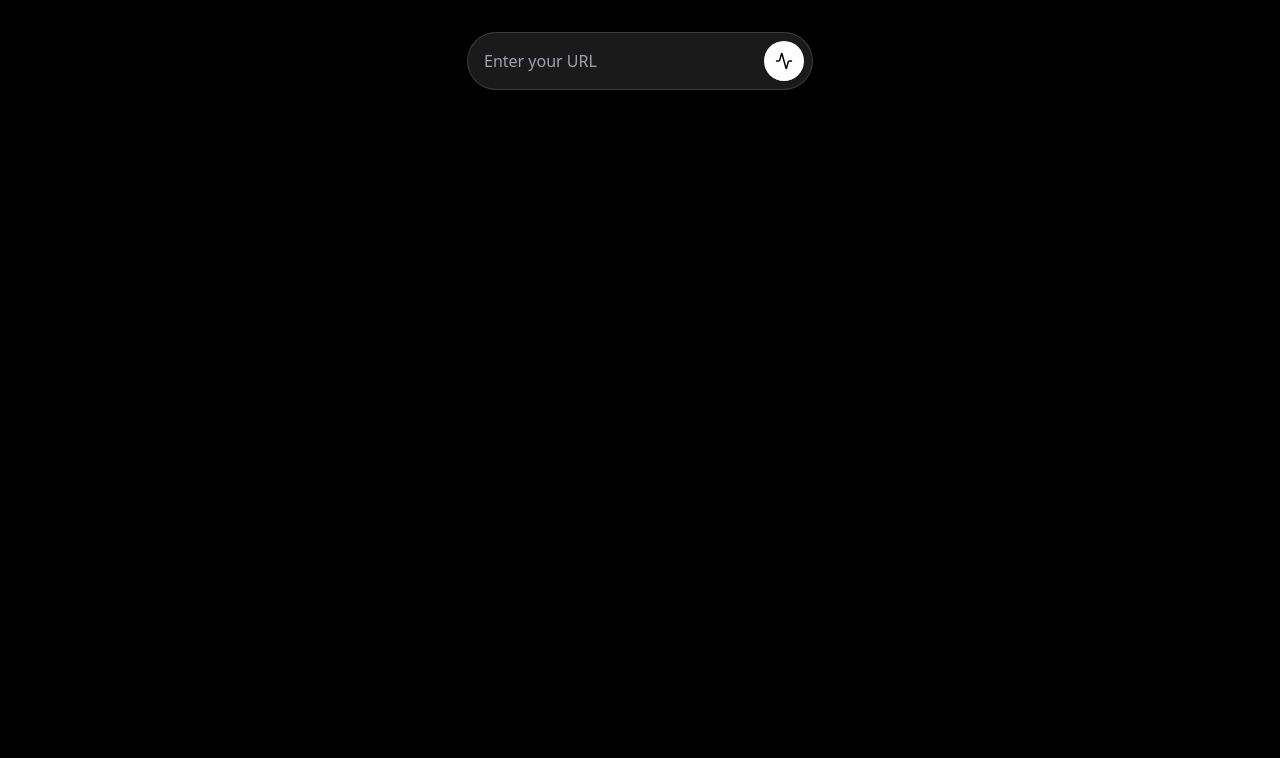
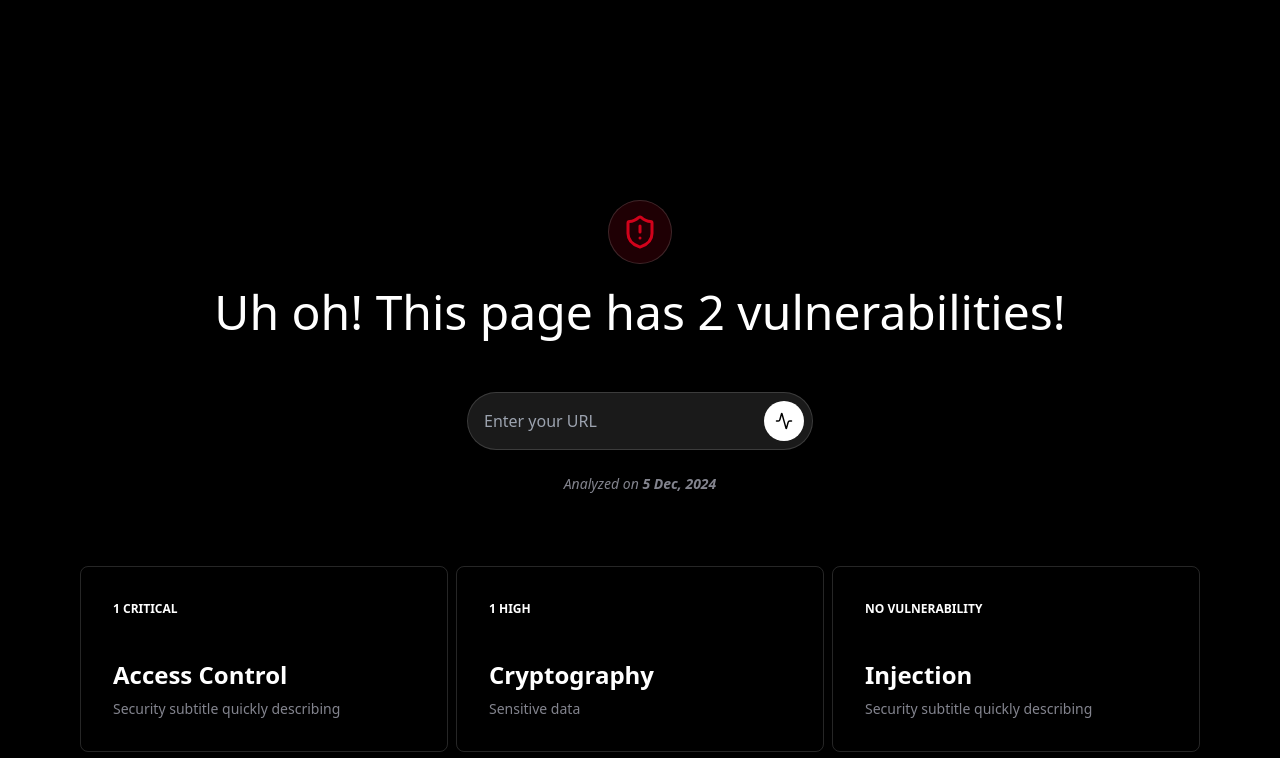
Before and after one commit to TugdualDek/projet-secu-logicielle, a Next.js app in the folder frontend/: page /report in a window 1280 px wide. Shown: the top 758 px of the page. Built offline with nearby package versions, Linux system fonts and the light colour scheme.

Commit message:
Styled report page with titles and accordions mapping data cleaned tailwind config

```diff
--- a/frontend/src/app/report/page.jsx
+++ b/frontend/src/app/report/page.jsx
@@ -1,12 +1,116 @@
+"use client";
+
+import { useState } from "react";
 import SearchInput from '@/components/search-input';
+import { ShieldAlert, ShieldCheck, ChevronDown } from 'lucide-react';
+
+const accordionData = [
+	{
+		id: 1,
+		badge: "1 Critical",
+		title: "Access Control",
+		subtitle: "Security subtitle quickly describing",
+		description: "Lorem ipsum quick description of the issue here",
+	},
+	{
+		id: 2,
+		badge: "1 High",
+		title: "Cryptography",
+		subtitle: "Sensitive data",
+		description: "Details about cryptography vulnerabilities and their impacts.",
+	},
+	{
+		id: 3,
+		badge: "No vulnerability",
+		title: "Injection",
+		subtitle: "Security subtitle quickly describing",
+		description: "No issues detected for Injection vulnerabilities.",
+	},
+	{
+		id: 4,
+		badge: "No vulnerability",
+		title: "Injection",
+		subtitle: "Security subtitle quickly describing",
+		description: "No issues detected for Injection vulnerabilities.",
+	},
+	{
+		id: 5,
+		badge: "No vulnerability",
+		title: "Injection",
+		subtitle: "Security subtitle quickly describing",
+		description: "No issues detected for Injection vulnerabilities.",
+	}
+];
 
 const Report = () => {
+	const [openAccordion, setOpenAccordion] = useState(null);
+
+	const toggleAccordion = (id) => {
+		setOpenAccordion(openAccordion === id ? null : id);
+	};
 
 	return (
-		<div className="w-full h-auto flex items-start justify-center">
+		<div className='w-full max-w-[1200px] mx-auto h-auto min-h-screen flex flex-col items-center pt-[25vh] px-4 pb-4 gap-2'>
+			{/* Alert Header */}
+			<div className="h-16 w-16 flex items-center justify-center bg-red/15 backdrop-blur-md rounded-full border border-white/15">
+				<ShieldAlert size={36} className='text-red' />
+				<ShieldCheck size={36} className='text-green hidden'/>
+			</div>
+
+			<h1 className='text-5xl py-4'>
+				Uh oh! This page has 2 vulnerabilities!
+			</h1>
+
 			<SearchInput />
+
+			<p className='mt-4 italic text-sm text-[#83848E]'>
+				Analyzed on <span className='font-semibold'>5 Dec, 2024</span>
+			</p>
+
+			{/* Accordion Grid */}
+			<div className="grid grid-cols-3 gap-2 mt-16 w-full px-6">
+				{accordionData.map((item) => (
+				<div
+					key={item.id}
+					className={`flex flex-col group border border-white/15 rounded-lg p-8 gap-8 relative transition-all duration-300 hover:bg-white/5 cursor-pointer
+						${openAccordion === item.id ? "col-span-2" : "col-span-1"}
+					}`}
+					onClick={() => toggleAccordion(item.id)}
+				>
+					<div className="flex flex-row flex-1 items-center justify-between">
+						{/* Badge */}
+						<span className="text-xs font-semibold uppercase text-red-400">
+							{item.badge}
+						</span>
+
+						{/* Chevron */}
+						<div className="opacity-0 transition duration-300 group-hover:opacity-100">
+							<ChevronDown size={20} className="text-white" />
+						</div>
+					</div>
+
+					{/* Title and Subtitle */}
+					<div className="w-full flex flex-col items-start gap-2">
+						<h2 className="text-white text-2xl font-semibold mt-2">
+							{item.title}
+						</h2>
+						<p className="text-[#83848E] text-sm">
+							{item.subtitle}
+						</p>
+
+						{/* Paragraph */}
+						{openAccordion === item.id && (
+						<p className="text-white mt-4">
+							{item.description}
+						</p>
+						)}
+					</div>
+
+				</div>
+				))}
+			</div>
 		</div>
 	);
-}
+};
 
 export default Report;
--- a/frontend/tailwind.config.js
+++ b/frontend/tailwind.config.js
@@ -10,74 +10,9 @@ module.exports = {
   theme: {
   	extend: {
   		colors: {
-  			background: 'hsl(var(--background))',
-  			foreground: 'hsl(var(--foreground))',
-  			card: {
-  				DEFAULT: 'hsl(var(--card))',
-  				foreground: 'hsl(var(--card-foreground))'
-  			},
-  			popover: {
-  				DEFAULT: 'hsl(var(--popover))',
-  				foreground: 'hsl(var(--popover-foreground))'
-  			},
-  			primary: {
-  				DEFAULT: 'hsl(var(--primary))',
-  				foreground: 'hsl(var(--primary-foreground))'
-  			},
-  			secondary: {
-  				DEFAULT: 'hsl(var(--secondary))',
-  				foreground: 'hsl(var(--secondary-foreground))'
-  			},
-  			muted: {
-  				DEFAULT: 'hsl(var(--muted))',
-  				foreground: 'hsl(var(--muted-foreground))'
-  			},
-  			accent: {
-  				DEFAULT: 'hsl(var(--accent))',
-  				foreground: 'hsl(var(--accent-foreground))'
-  			},
-  			destructive: {
-  				DEFAULT: 'hsl(var(--destructive))',
-  				foreground: 'hsl(var(--destructive-foreground))'
-  			},
-  			border: 'hsl(var(--border))',
-  			input: 'hsl(var(--input))',
-  			ring: 'hsl(var(--ring))',
-  			chart: {
-  				'1': 'hsl(var(--chart-1))',
-  				'2': 'hsl(var(--chart-2))',
-  				'3': 'hsl(var(--chart-3))',
-  				'4': 'hsl(var(--chart-4))',
-  				'5': 'hsl(var(--chart-5))'
-  			}
-  		},
-  		borderRadius: {
-  			lg: 'var(--radius)',
-  			md: 'calc(var(--radius) - 2px)',
-  			sm: 'calc(var(--radius) - 4px)'
-  		},
-  		keyframes: {
-  			'accordion-down': {
-  				from: {
-  					height: '0'
-  				},
-  				to: {
-  					height: 'var(--radix-accordion-content-height)'
-  				}
-  			},
-  			'accordion-up': {
-  				from: {
-  					height: 'var(--radix-accordion-content-height)'
-  				},
-  				to: {
-  					height: '0'
-  				}
-  			}
-  		},
-  		animation: {
-  			'accordion-down': 'accordion-down 0.2s ease-out',
-  			'accordion-up': 'accordion-up 0.2s ease-out'
-  		}
+			"red": "#D0021B",
+			"green": "#03D27F",
+		}
   	}
   },
   plugins: [require("tailwindcss-animate")],
```
